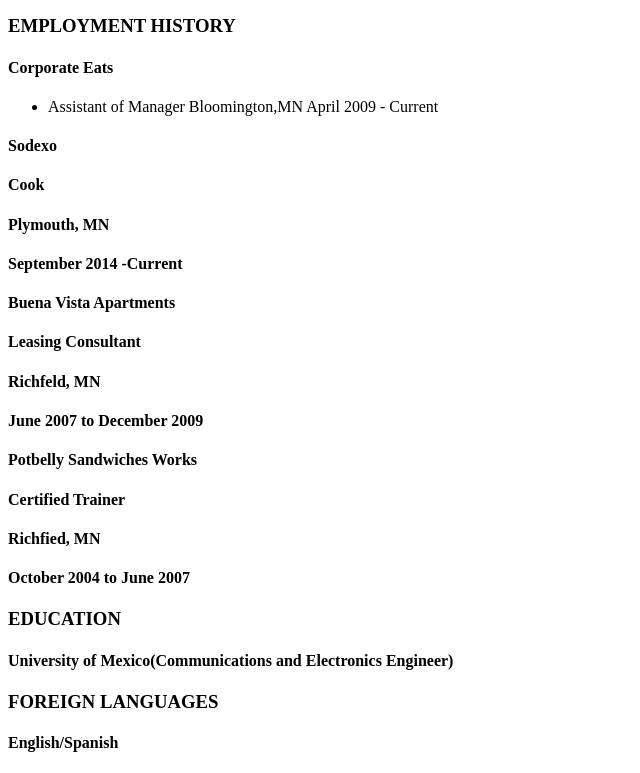
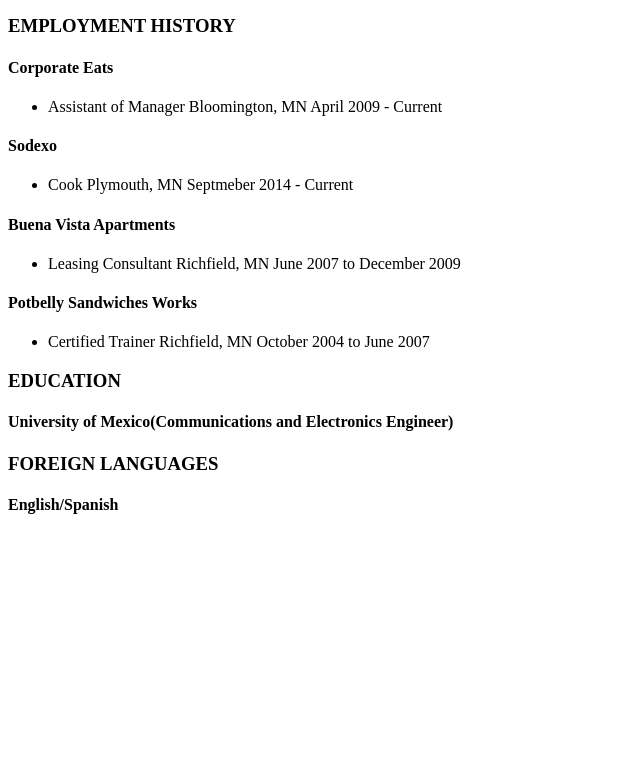
Before and after one commit to amareric/amareric.github.io, a plain HTML site: page index.html in a window 1280 px wide. Shown: the part 767-1540 px from the top of the page, without its empty margins (0-640 px from the left). After the commit the page ends 1302 px from the top, so only its background shows below. Drawn offline with Linux system fonts and the light colour scheme.

Commit message:
List modification

```diff
--- a/index.html
+++ b/index.html
@@ -41,20 +41,20 @@
           <h3> EMPLOYMENT HISTORY </h3>
               <h4> Corporate Eats </h4>
              <ul>
-              <li> Assistant of Manager  Bloomington,MN   April 2009 - Current </li>
+              <li> Assistant of Manager  Bloomington,  MN   April 2009 - Current </li>
              </ul>
               <h4> Sodexo </h4>
-              <h4> Cook</h4>
-              <h4> Plymouth, MN </h4>
-              <h4> September 2014 -Current </h4>
+             <ul>
+                  <li> Cook  Plymouth,  MN   Septmeber 2014 - Current </li>
+             </ul>
               <h4> Buena Vista Apartments </h4>
-              <h4> Leasing Consultant </h4>
-              <h4> Richfeld, MN </h4>
-              <h4> June 2007 to December 2009 </h4>
+             <ul>
+                  <li> Leasing Consultant  Richfield,  MN   June 2007 to December 2009 </li>
+             </ul>
               <h4> Potbelly Sandwiches Works</h4>
-              <h4> Certified Trainer</h4>
-              <h4> Richfied, MN </h4>
-              <h4> October 2004 to June 2007</h4>
+             <ul>
+                  <li> Certified Trainer  Richfield,   MN   October 2004 to June 2007 </li>
+             </ul>
           <h3> EDUCATION </h3>
                <h4> University of Mexico(Communications and Electronics Engineer)</h4>
           <h3> FOREIGN LANGUAGES</h3>
```
